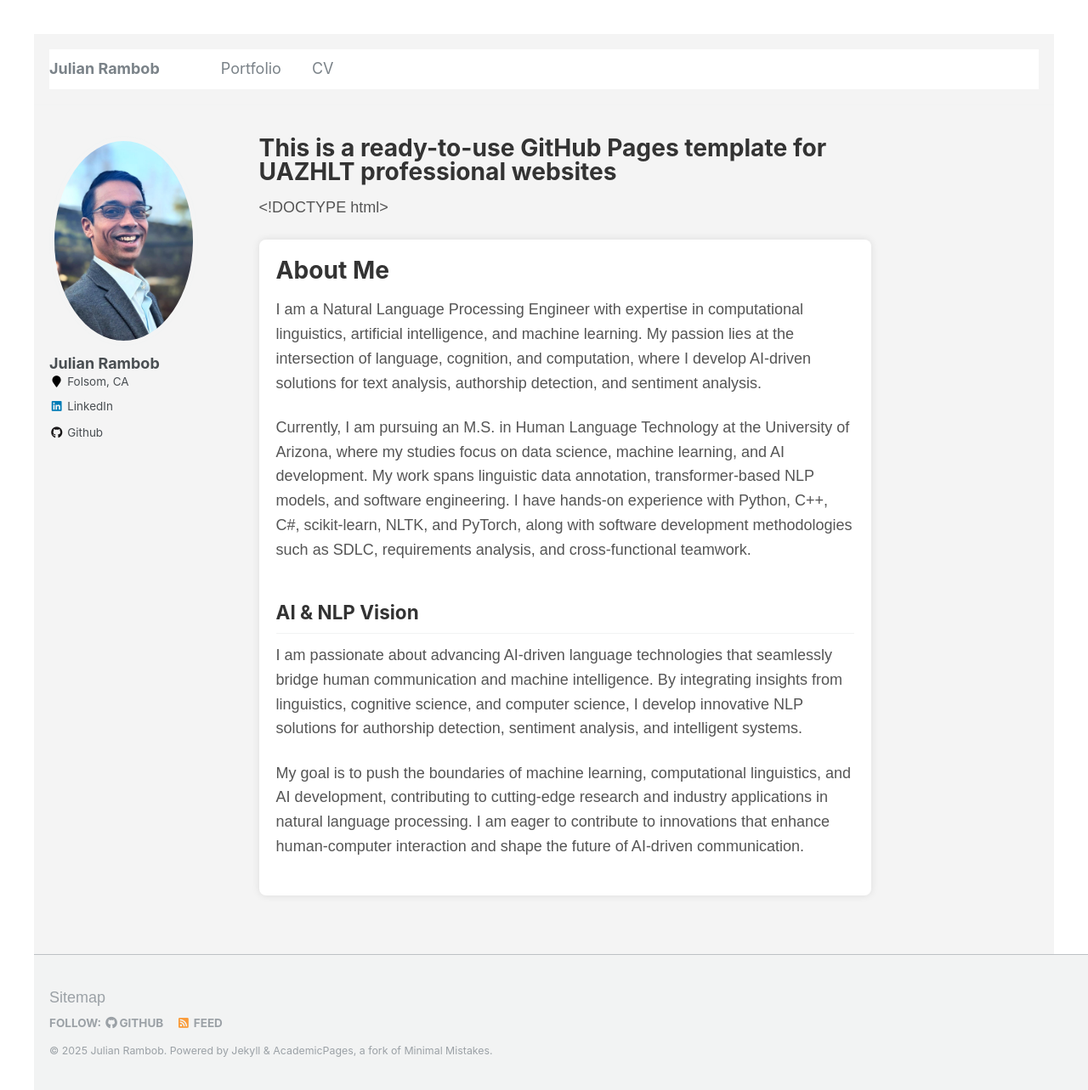
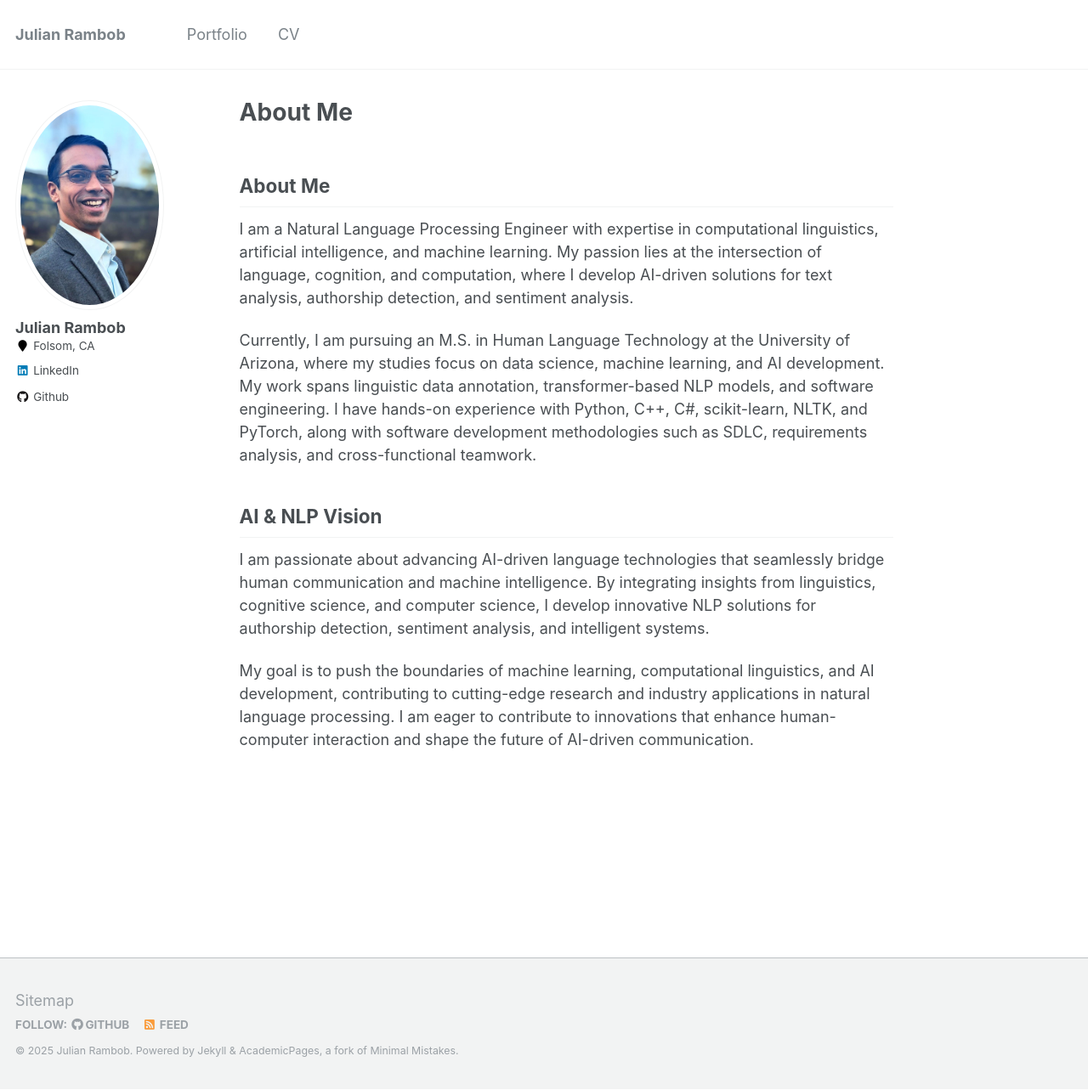
Before and after one commit to julianrambob/julianrambob.github.io, a Jekyll site: the page built from _pages/about.md, in a window 1280 px wide and 1283 px high. Shown: the whole window at 85% size. Built offline with Jekyll 4.4.1, drawn with Linux system fonts in a browser that asks for light colours.

Commit message:
Update about.md

```diff
--- a/_pages/about.md
+++ b/_pages/about.md
@@ -1,67 +1,20 @@
 ---
 permalink: /
-title: "This is a ready-to-use GitHub Pages template for UAZHLT professional websites"
+title: "About Me"
 excerpt: "About me"
 author_profile: true
 redirect_from:
   - /about/
   - /about.html
 ---
+## About Me
 
-<!DOCTYPE html>
-<html lang="en">
-<head>
-    <meta charset="UTF-8">
-    <title>About Me | Julian Rambob</title>
-    <style>
-        body {
-            font-family: Arial, sans-serif;
-            line-height: 1.6;
-            margin: 40px;
-            background-color: #f4f4f4;
-        }
-        .container {
-            max-width: 800px;
-            margin: auto;
-            background: white;
-            padding: 20px;
-            box-shadow: 0px 0px 10px rgba(0, 0, 0, 0.1);
-            border-radius: 8px;
-        }
-        h1, h2 {
-            color: #333;
-        }
-        p {
-            color: #555;
-        }
-    </style>
-</head>
-<body>
+I am a Natural Language Processing Engineer with expertise in computational linguistics, artificial intelligence, and machine learning. My passion lies at the intersection of language, cognition, and computation, where I develop AI-driven solutions for text analysis, authorship detection, and sentiment analysis.
 
-    <div class="container">
-        <h1>About Me</h1>
-        <p>
-            I am a Natural Language Processing Engineer with expertise in computational linguistics, artificial intelligence, and machine learning.
-            My passion lies at the intersection of language, cognition, and computation, where I develop AI-driven solutions for text analysis, authorship detection, and sentiment analysis.
-        </p>
+Currently, I am pursuing an M.S. in Human Language Technology at the University of Arizona, where my studies focus on data science, machine learning, and AI development. My work spans linguistic data annotation, transformer-based NLP models, and software engineering. I have hands-on experience with Python, C++, C#, scikit-learn, NLTK, and PyTorch, along with software development methodologies such as SDLC, requirements analysis, and cross-functional teamwork.
 
-        <p>
-            Currently, I am pursuing an M.S. in Human Language Technology at the University of Arizona, where my studies focus on data science, machine learning, and AI development.
-            My work spans linguistic data annotation, transformer-based NLP models, and software engineering. I have hands-on experience with Python, C++, C#, scikit-learn, NLTK, and PyTorch,
-            along with software development methodologies such as SDLC, requirements analysis, and cross-functional teamwork.
-        </p>
+## AI & NLP Vision
 
-        <h2>AI & NLP Vision</h2>
-        <p>
-            I am passionate about advancing AI-driven language technologies that seamlessly bridge human communication and machine intelligence.
-            By integrating insights from linguistics, cognitive science, and computer science, I develop innovative NLP solutions for authorship detection, sentiment analysis, and intelligent systems.
-        </p>
+I am passionate about advancing AI-driven language technologies that seamlessly bridge human communication and machine intelligence. By integrating insights from linguistics, cognitive science, and computer science, I develop innovative NLP solutions for authorship detection, sentiment analysis, and intelligent systems.
 
-        <p>
-            My goal is to push the boundaries of machine learning, computational linguistics, and AI development, contributing to cutting-edge research and industry applications in natural language processing.
-            I am eager to contribute to innovations that enhance human-computer interaction and shape the future of AI-driven communication.
-        </p>
-    </div>
-
-</body>
-</html>
+My goal is to push the boundaries of machine learning, computational linguistics, and AI development, contributing to cutting-edge research and industry applications in natural language processing. I am eager to contribute to innovations that enhance human-computer interaction and shape the future of AI-driven communication.
```
